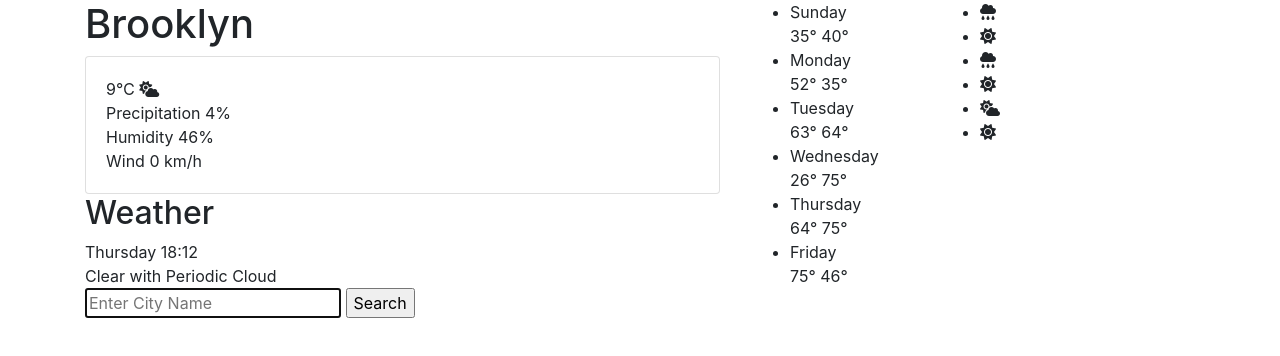
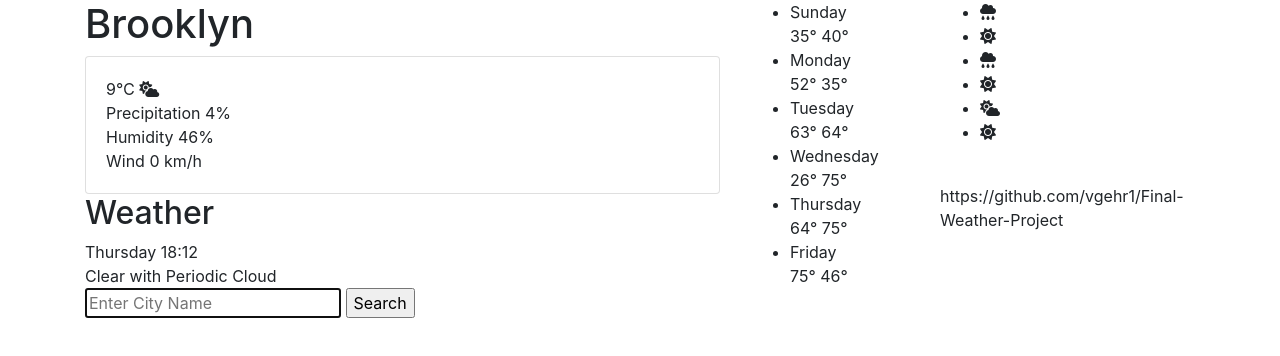
Before and after one commit to vgehr1/Final-Weather-Project, a plain HTML site: page index.html in a window 1280 px wide. Drawn offline with nearby package versions, Linux system fonts and the light colour scheme; files that its build step writes are made by us from their sources; files whose address does not match are found by name.

Commit message:
Update index.html

```diff
--- a/index.html
+++ b/index.html
@@ -104,6 +104,8 @@
               <i class="fa-solid fa-sun"></i>
             </li>
           </ul>
+          <br />
+          https://github.com/vgehr1/Final-Weather-Project
         </div>
       </div>
     </div>
```
